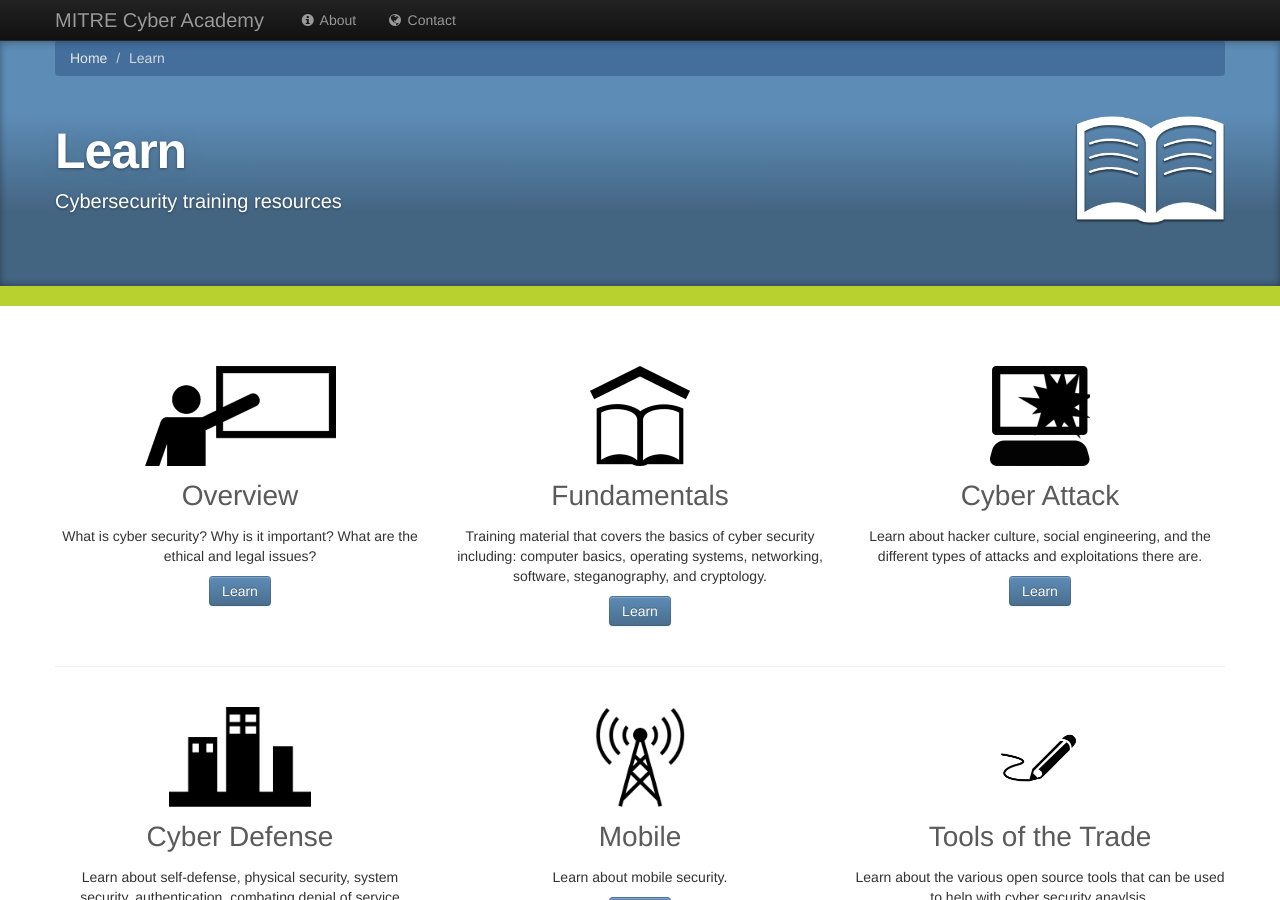
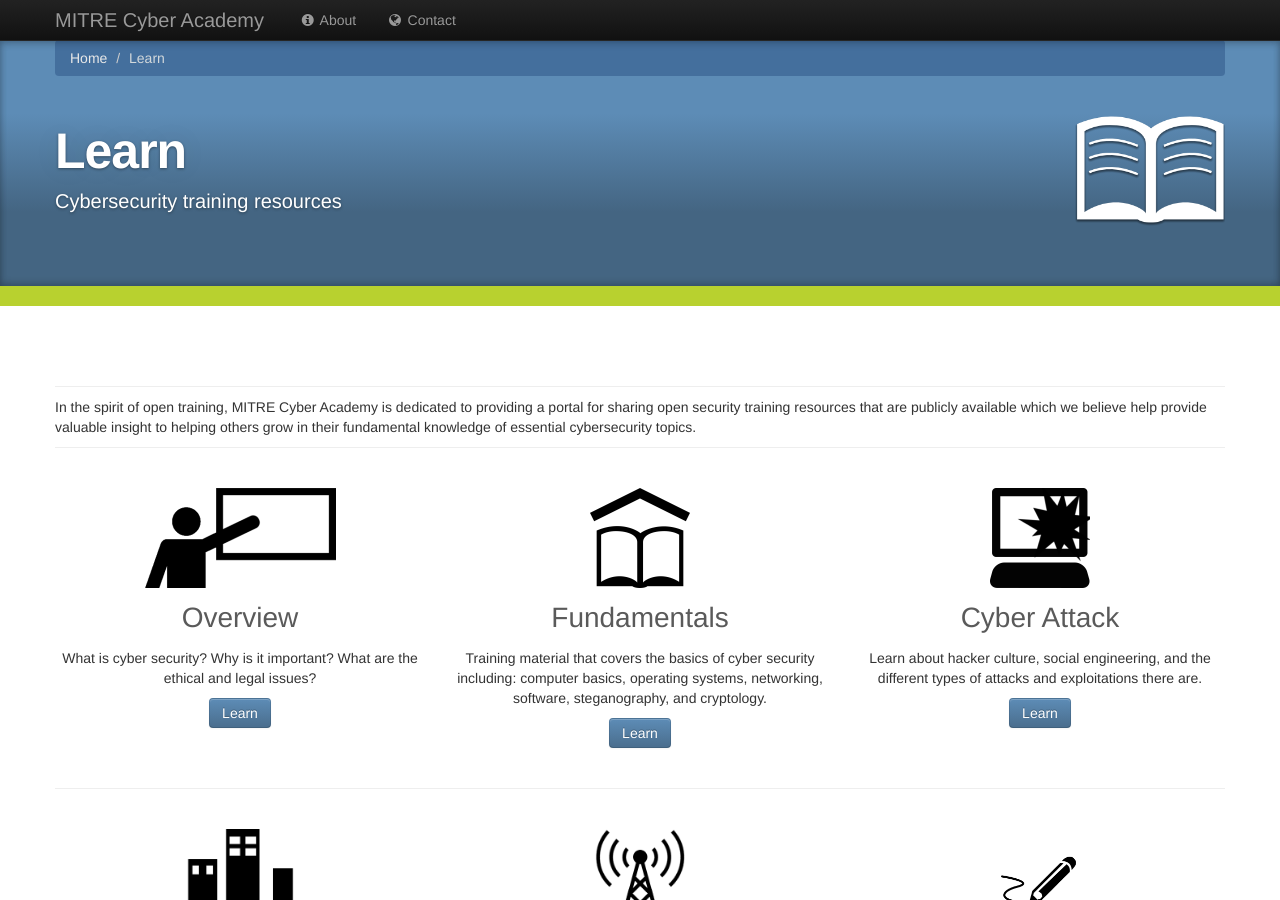
Before and after one commit to mitre-cyber-academy/mitre-cyber-academy.github.io, a Jekyll site: the page built from learn/index.html, in a window 1280 px wide and 900 px high. Built offline with Jekyll 4.4.1, drawn with Linux system fonts in a browser that asks for light colours.

Commit message:
Fix video sizing on page and add tagline to learn section.

```diff
--- a/learn/index.html
+++ b/learn/index.html
@@ -19,7 +19,8 @@ title: MITRE Cyber Academy | Learn
 </div>
 <div class="colored-divider"></div><br /><br />
 <div class="container">
-    <div class="catchphrase">
+    <div class="maincontent row-fluid top-border">
+        <p>In the spirit of open training, MITRE Cyber Academy is dedicated to providing a portal for sharing open security training resources that are publicly available which we believe help provide valuable insight to helping others grow in their fundamental knowledge of essential cybersecurity topics.</p>
     </div>
     <div class="maincontent row-fluid pagination-centered">
         <div class="span4">
```
Also changed, not shown: learn/fundamentals/index.html (+8 -5 lines).
